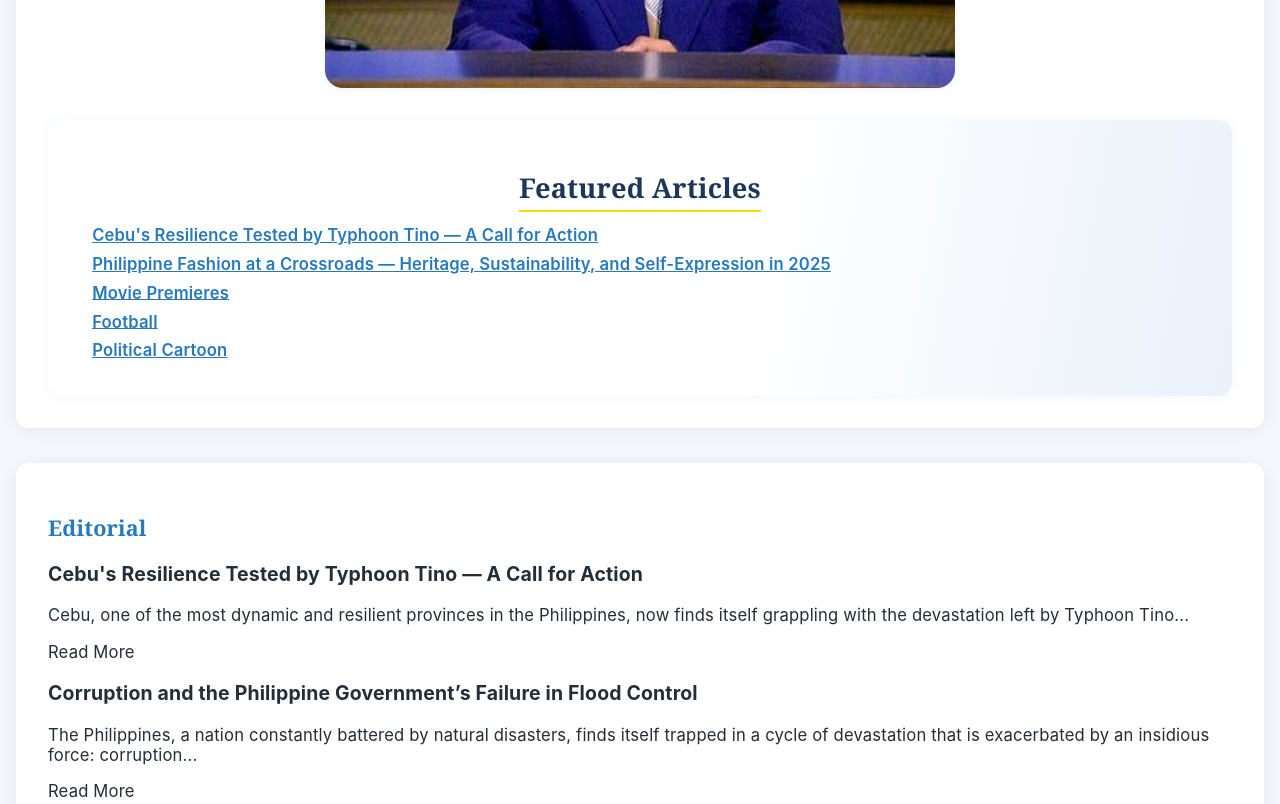
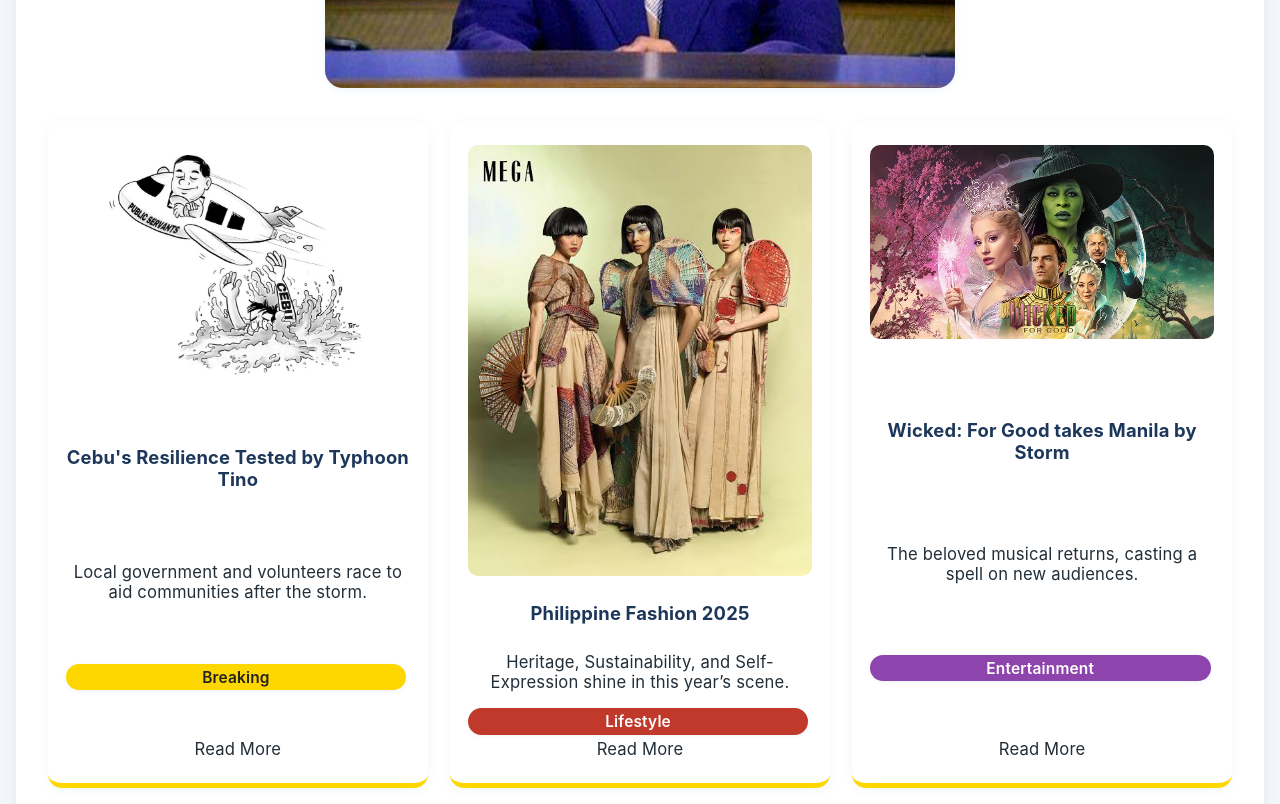
Before and after one commit to zendreii/newspage, a plain HTML site: page index.html in a window 1280 px wide. Shown: the part 700-1504 px from the top of the page. Drawn offline with Linux system fonts and the light colour scheme.

Commit message:
Add article cards and featured articles section

```diff
--- a/index.html
+++ b/index.html
@@ -25,6 +25,30 @@
             <h1>Welcome to Balitang News</h1>
             <p>The Philippine's leading daily source of latest news, lifestyle, entertainment, and more.</p>
             <img src="anchorman-news-update-meme-3.jpg" alt="Newsroom" class="hero">
+
+            <div class="article-grid" style="margin-top:2em;">
+                <div class="article-card">
+                  <img src="editorial_cartoon_for_nov12_resized-1030x687.jpg" alt="Typhoon Tino" class="article-img">
+                  <h3><a href="#editorial-1-full" class="underline-animated">Cebu's Resilience Tested by Typhoon Tino</a></h3>
+                  <p>Local government and volunteers race to aid communities after the storm.</p>
+                  <span class="chip chip-gold">Breaking</span>
+                  <a class="read-more" href="#editorial-1-full">Read More</a>
+                </div>
+                <div class="article-card">
+                  <img src="IMG_2096.JPG" alt="Fashion" class="article-img">
+                  <h3><a href="#fashion-1-full" class="underline-animated">Philippine Fashion 2025</a></h3>
+                  <p>Heritage, Sustainability, and Self-Expression shine in this year’s scene.</p>
+                  <span class="chip chip-red">Lifestyle</span>
+                  <a class="read-more" href="#fashion-1-full">Read More</a>
+                </div>
+                <div class="article-card">
+                  <img src="IMG_2098.jpeg" alt="Wicked Musical" class="article-img">
+                  <h3><a href="#entertainment-1-full" class="underline-animated">Wicked: For Good takes Manila by Storm</a></h3>
+                  <p>The beloved musical returns, casting a spell on new audiences.</p>
+                  <span class="chip chip-violet">Entertainment</span>
+                  <a class="read-more" href="#entertainment-1-full">Read More</a>
+                </div>
+
             <div class="featured-articles">
                 <h2>Featured Articles</h2>
                 <ul class="article-links">
```
